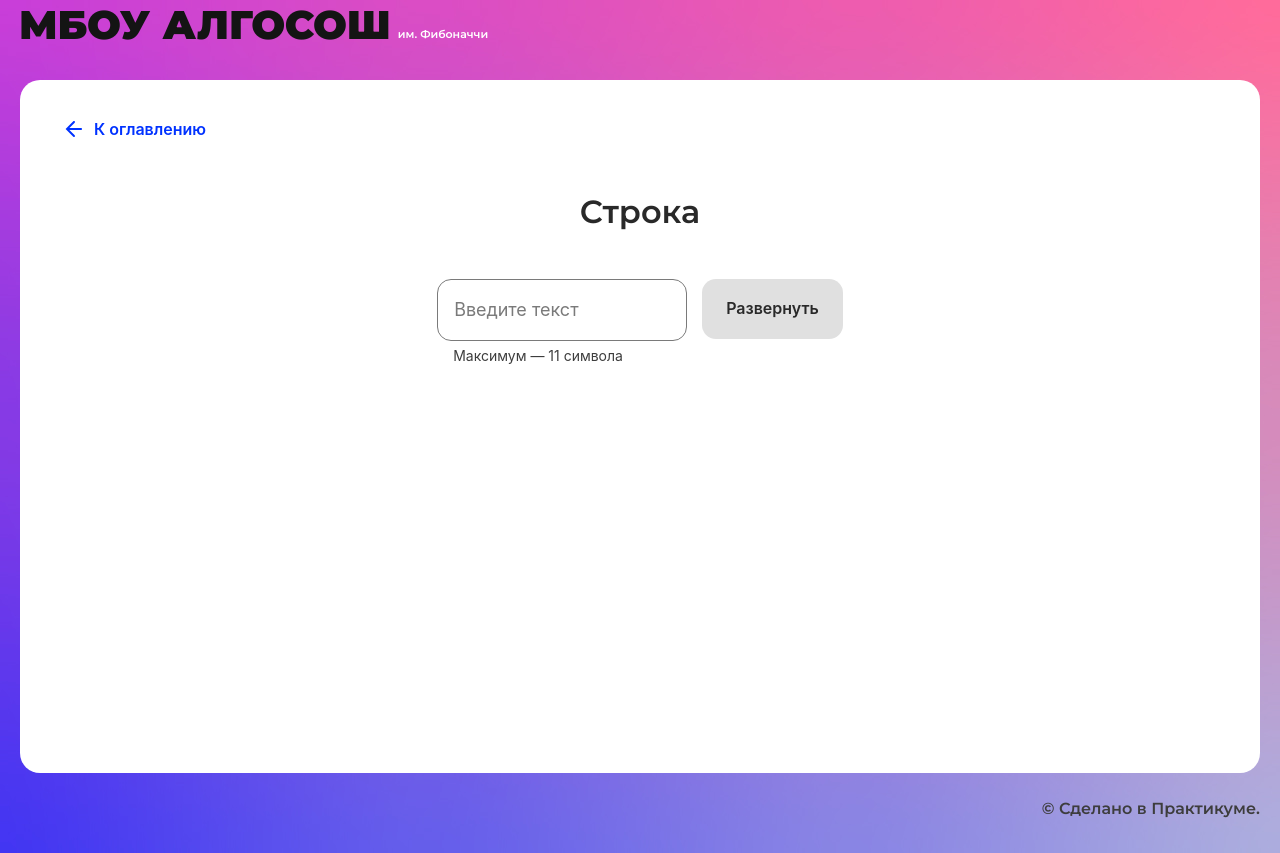
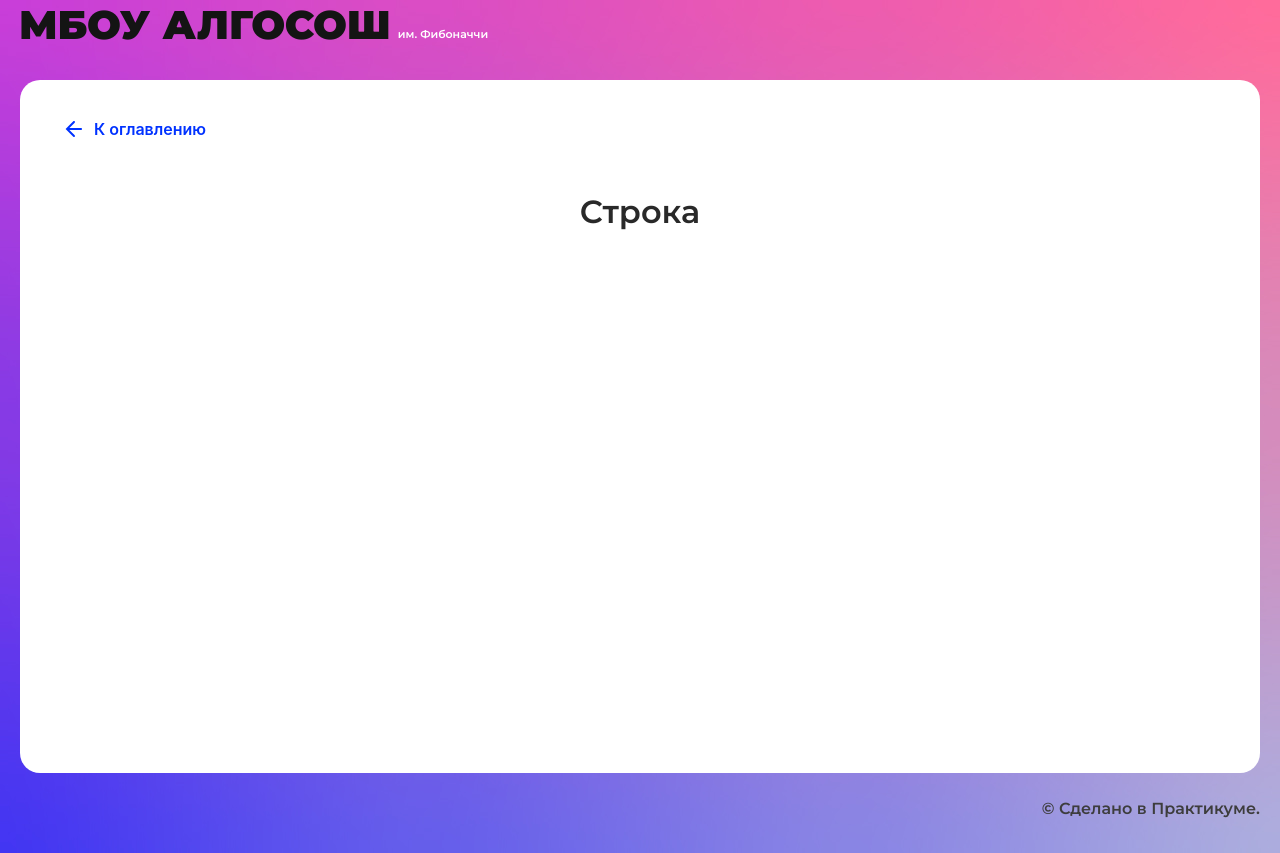
Before and after one commit to Darkerros/algososh, a React (Create React App) app: page /recursion in a window 1280 px wide. Built offline with nearby package versions, Linux system fonts and the light colour scheme.

Commit message:
Revert "feat: create string expand page"
This reverts commit 109fabedceeb4727382b2339627bfc88d0d94ebf.

```diff
--- a/src/components/string/string.module.css
+++ /dev/null
@@ -1,19 +0,0 @@
-.btnContainer {
-    gap: 15px;
-    display: flex;
-    justify-content: center;
-}
-
-.input {
-    width: 250px;
-}
-
-.circleContainer {
-    margin-top: 45px;
-
-    gap: 25px;
-    row-gap: 50px;
-    display: flex;
-    flex-wrap: wrap;
-    justify-content: center;
-}
--- a/src/components/string/string.tsx
+++ b/src/components/string/string.tsx
@@ -1,52 +1,10 @@
-import {ChangeEvent, useState} from "react";
-import styles from './string.module.css'
+import React from "react";
 import { SolutionLayout } from "../ui/solution-layout/solution-layout";
-import {Circle} from "../ui/circle/circle";
-import {Button} from "../ui/button/button";
-import {Input} from "../ui/input/input";
-import {ElementStates} from "../../types/element-states";
-import {expandStrokeElementArray} from "../../utils/expand-stroke-element-array";
-import {IStrokeElement} from "../../types/stroke-element-interface";
 
-export const StringComponent = () => {
-  const [inputValue, setInputValue] = useState("");
-  const [loader, setLoader] = useState(false);
-  const [array, setArray] = useState<IStrokeElement[]>([]);
+export const StringComponent: React.FC = () => {
+  return (
+    <SolutionLayout title="Строка">
 
-  const onChange = (e: ChangeEvent<HTMLInputElement>) => setInputValue(e.target.value)
-
-  const onClick = async () => {
-    const newArray:IStrokeElement[] = inputValue.split("").map((letter) => ({ letter, state: ElementStates.Default }));
-    setArray(newArray);
-    setLoader(true);
-    await expandStrokeElementArray(newArray, setArray)
-    setLoader(false);
-    setInputValue("");
-  };
-
-  return (
-      <SolutionLayout title="Строка">
-        <div className={styles.btnContainer}>
-          <Input
-              maxLength={11}
-              isLimitText
-              onChange={onChange}
-              value={inputValue}
-              extraClass={styles.input}
-          />
-          <Button
-              text="Развернуть"
-              isLoader={loader}
-              type="button"
-              onClick={onClick}
-              disabled={!inputValue}
-          />
-        </div>
-        <div className={styles.circleContainer}>
-          {array?.map((item, index) => (
-              <Circle key={index} letter={item.letter} state={item.state} />
-          ))}
-        </div>
-      </SolutionLayout>
+    </SolutionLayout>
   );
 };
```
